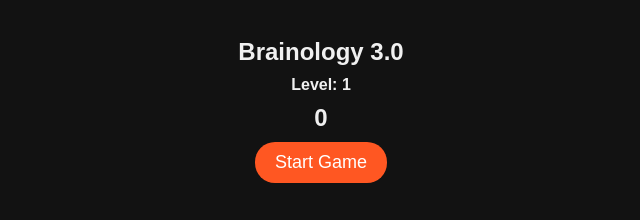
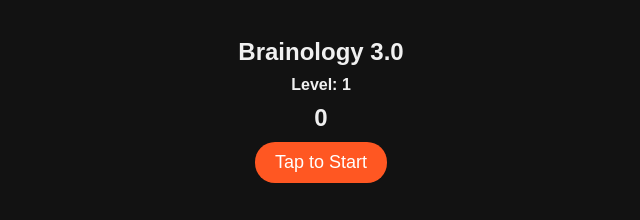
Before and after one commit to Brainology/CBG2.0, a plain HTML site: page index.html in a window 1280 px wide. Shown: the top 220 px of the page, 319-959 px from the left. Drawn offline with Linux system fonts and the light colour scheme.

Commit message:
Update index.html
Changes Made:
Removed Frozen Background: The initial 3x3 grid of frozen tiles has been removed. Now, only the "Tap to Start" button is displayed until the player presses it.
Light Mode Fix: The spacing and font issues in light mode are corrected. The Poppins font is applied, and the toggle button properly switches between light and dark modes.
Game Start Behavior: Once the "Tap to Start" button is pressed, the game begins at Level 1 with a 2x2 grid, following the game mechanics you specified.

```diff
--- a/index.html
+++ b/index.html
@@ -12,7 +12,7 @@
     <h4>Level: <span id="current-level">1</span></h4>
     <h3 id="score" class="score">0</h3>
 
-    <button id="start-btn" class="start-btn">Start Game</button>
+    <button id="start-btn" class="start-btn">Tap to Start</button>
     <div id="grid-container"></div>
 
     <!-- Toggle for dark/light mode -->
```
